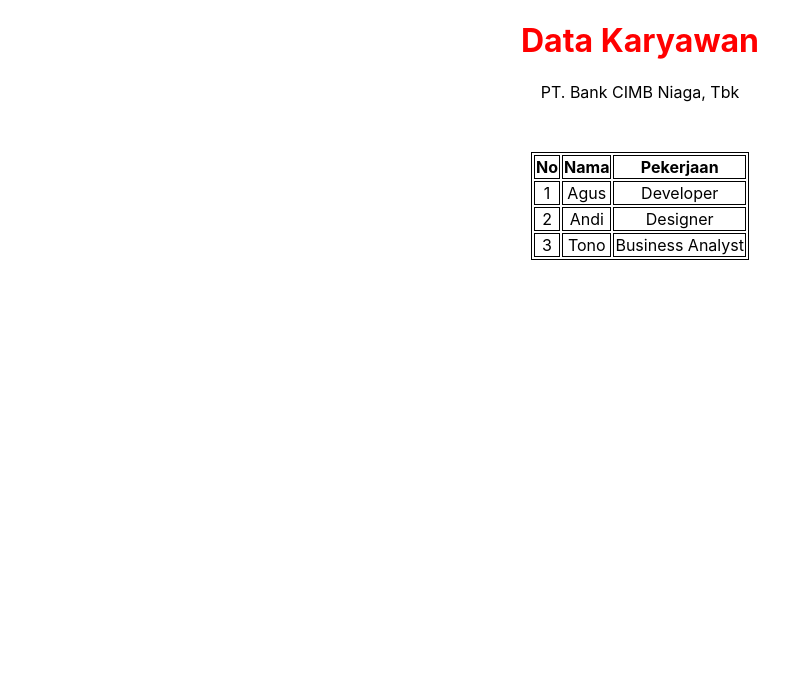
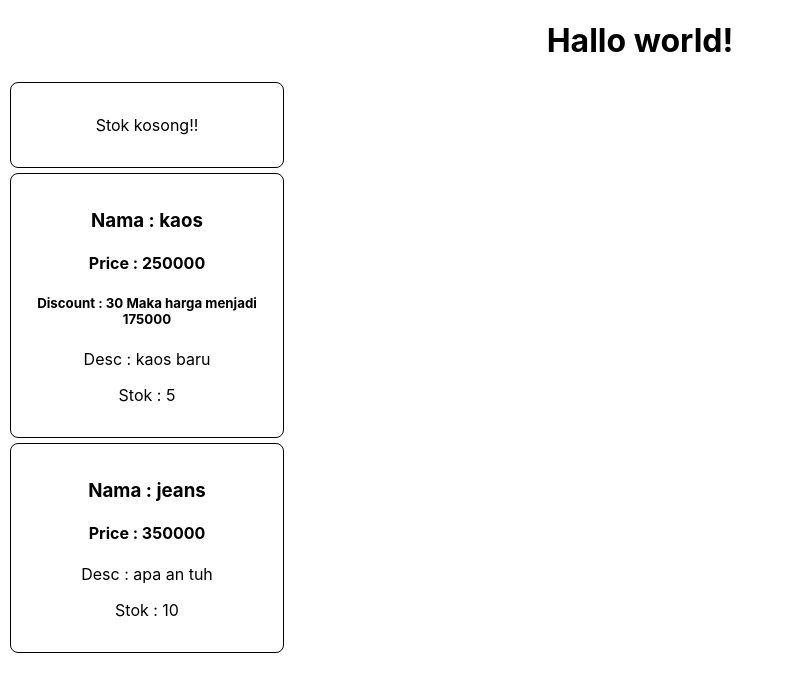
Before and after one commit to ritajengnugraheni/My-Apps-React, a React (Create React App) app: page / in a window 1280 px wide. Shown: the top 692 px of the page, without its empty margins (0-810 px from the left). Built offline with nearby package versions, Linux system fonts and the light colour scheme.

Commit message:
Hari ke 2 belajar react

```diff
--- a/src/App.jsx
+++ b/src/App.jsx
@@ -4,37 +4,77 @@ import './App.css';
 import NewScreen from './views/screen/NewScreen';
 import TableProduct from './views/component/TableProduct';
 import Table from './views/component/TableBaru';
+import CounterScreen from './views/screen/Counter';
+import ProductCard from './views/component/ProductCard';
+import { render } from '@testing-library/react';
 
 
 
 
 function App() {
   // render array
-  let arr = ['Bandung', 'Jakarta', 'Tangerang'];
-  const renderArr =()=>{
-    return arr.map((kota) =>{
-      return (
-      <>
-        <p>{kota} </p>
-        <NewScreen/>
-      </>
-      )})
+  // let arr = ['Bandung', 'Jakarta', 'Tangerang'];
+let arrProduct =[
+  {
+    nama : ' Sepatu Basket ',
+    harga : 200000,
+    desc: 'baru aja sih ',
+    discount : 20,
+    stok : 0
+  },
+  {
+    nama : ' kaos',
+    harga : 250000,
+    desc: 'kaos baru',
+    discount :30,
+    stok:5
+  },
+  {
+    nama : 'jeans',
+    harga : 350000,
+    desc: 'apa an tuh',
+    discount: 0,
+    stok:10
   }
+
+]
+// const hitungHarga =()=>{
+
+// }
+const renderProduct =()=>{
+  return arrProduct.map((val)=> {
+    return <>
+    <ProductCard namaData={val}/>
+    </>
+  })
+}
+  // const renderArr =()=>{
+  //   return arr.map((val) =>{
+  //     return (
+  //     <>
+  //     <CounterScreen kota={val}/>
+  //       {/* <p>{kota} </p> */}
+  //       {/* <NewScreen/> */}
+  //     </>
+  //     )})
+  // }
   //=======================
+  // fungsi tambah
+  // const tambah=()=>{
+  //   return(
+  //     2+2
+  //   )
+  // }
+  //================
+
   // Main program
 
   return (
     <div className="App">
 
-      <h1 className="test-class" style={{color: 'red'}}> Data Karyawan </h1>
-      <p style={{}}>PT. Bank CIMB Niaga, Tbk</p>
-      {/* {
-      renderArr()
-      } */}
-      <center style={{marginTop: '50px'}}>
-           {/* <TableProduct/> */}
-           <Table/>
-      </center>
+    <h1>Hallo world!</h1>
+    {/* <ProductCard/> */}
+    {renderProduct()}
 
     </div>
   );
--- /dev/null
+++ b/src/views/component/ProductCard.jsx
@@ -0,0 +1,40 @@
+import React from "react"
+
+
+const ProductCard = (props)=> {
+    const {namaData}=props
+    const {nama, harga, desc, discount,stok}= namaData
+
+    const renderItem =()=>{
+        if (stok){
+            return (
+                <>
+                <h3>Nama : {nama}</h3>
+                <h4>Price : {harga}</h4>
+                {
+                     discount > 0 & stok>0 ?(
+                        <h5>Discount : {discount} Maka harga menjadi {harga - (discount/100 * harga)} </h5>
+                        ): null
+                }
+
+                <p>Desc : {desc}</p>
+                <p>Stok : {stok}</p>
+
+                </>
+                )
+
+
+        } else {
+            return (
+                <p>Stok kosong!!</p>
+
+            )
+        }
+    }
+    return (
+        <div style={{width: '240px', padding : '16px', border: '1px solid black', borderRadius:'8px', marginLeft: '10px', marginTop: '5px'}}>
+            {renderItem()}
+        </div>
+    )
+}
+export default ProductCard
--- a/src/views/component/TableProduct.jsx
+++ b/src/views/component/TableProduct.jsx
@@ -5,6 +5,18 @@ const TableProduct = () => {
     let arr = [{ nama: 'Agus', pekerjaan: 'Developer' },
     { nama: 'Wahyu', pekerjaan: 'Designer' },
     { nama: 'Ana', pekerjaan: 'Business Analyst' }]
+
+    const renderRows=()=>{
+        return arr.map((val, index)=>{
+            return (
+                <tr>
+                    <td>{index+1}</td>
+                    <td>{val.nama}</td>
+                    <td>{val.pekerjaan}</td>
+                </tr>
+            )
+        })
+    }
 
 return (
     <div>
@@ -17,7 +29,7 @@ return (
                 </tr>
             </thead>
             <tbody>
-
+                {renderRows()}
             </tbody>
         </table>
     </div>
--- /dev/null
+++ b/src/views/screen/Counter.jsx
@@ -0,0 +1,21 @@
+import React from "react";
+
+const CounterScreen =(props)=>{
+    return (
+        <div>
+            <h1>{props.kota}</h1>
+        </div>
+    )
+}
+
+// class CounterScreen extends React.Component{
+//     render(){
+//         return(
+//             <div>
+//                 <h1>{this.props.kota}</h1>
+//             </div>
+//         )
+//     }
+// }
+
+export default CounterScreen
```
